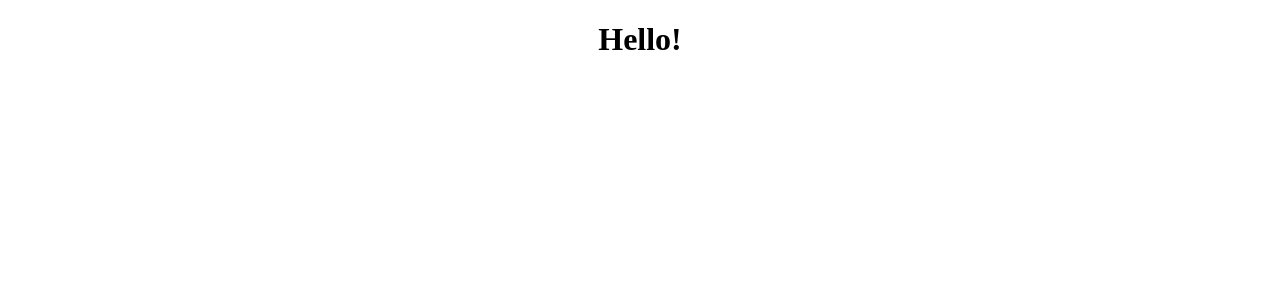
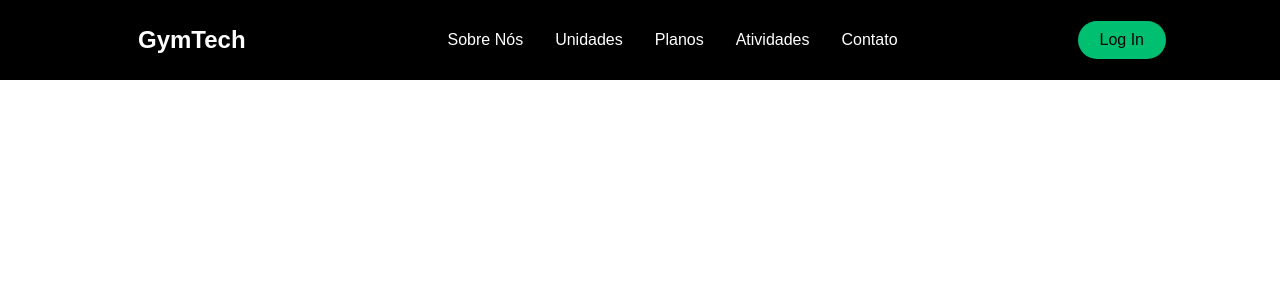
Before and after one commit to NathalieMS/React-Website-GymTech, a React (Create React App) app: page /login in a window 1280 px wide. Shown: the top 300 px of the page. Built offline with nearby package versions, Linux system fonts and the light colour scheme.

Commit message:
Barra de Navegação

```diff
--- a/package.json
+++ b/package.json
@@ -9,7 +9,11 @@
     "node": "^17.3.0",
     "react": "^17.0.2",
     "react-dom": "^17.0.2",
+    "react-icons": "^4.3.1",
+    "react-router-dom": "^6.2.1",
     "react-scripts": "5.0.0",
+    "react-scroll": "^1.8.4",
+    "styled-components": "^5.3.3",
     "web-vitals": "^2.1.2"
   },
   "scripts": {
--- a/src/App.css
+++ b/src/App.css
@@ -1,38 +1,7 @@
-.App {
-  text-align: center;
+*{
+  box-sizing: border-box;
+  margin: 0;
+  padding: 0;
+  font-family: 'Encode Sans Expanded',
+  sans-serif;
 }
-
-.App-logo {
-  height: 40vmin;
-  pointer-events: none;
-}
-
-@media (prefers-reduced-motion: no-preference) {
-  .App-logo {
-    animation: App-logo-spin infinite 20s linear;
-  }
-}
-
-.App-header {
-  background-color: #282c34;
-  min-height: 100vh;
-  display: flex;
-  flex-direction: column;
-  align-items: center;
-  justify-content: center;
-  font-size: calc(10px + 2vmin);
-  color: white;
-}
-
-.App-link {
-  color: #61dafb;
-}
-
-@keyframes App-logo-spin {
-  from {
-    transform: rotate(0deg);
-  }
-  to {
-    transform: rotate(360deg);
-  }
-}
--- a/src/App.js
+++ b/src/App.js
@@ -1,10 +1,12 @@
+import React from 'react';
 import './App.css';
-
+import Navbar from './components/Navbar';
+import {BrowserRouter as Router} from 'react-router-dom'
 function App() {
   return (
-    <div className="App">
-     <h1>Hello!</h1>
-    </div>
+    <Router>
+      <Navbar />
+    </Router>
   );
 }
 
--- /dev/null
+++ b/src/components/Navbar/NavbarElements.js
@@ -0,0 +1,115 @@
+import styled from 'styled-components'
+import { Link as LinkR } from 'react-router-dom'
+import { Link as LinkS} from 'react-scroll'
+
+export const Nav = styled.nav`
+    background: #000;
+    height: 80px;
+    /* margin-top: -80px; */
+    display: flex;
+    justify-content: center;
+    align-items: center;
+    font-size: 1rem;
+    position: sticky;
+    top: 0;
+    z-index: 10;
+
+@media screen and (max-width: 960px) {
+    transition: 0.8s all ease;
+}
+`
+export const NavbarContainer = styled.div`
+    display: flex;
+    justify-content: space-between;
+    height: 80px;
+    z-index: 1;
+    width: 100%;
+    padding: 0 24px;
+    max-width: 1100px;
+ `
+
+export const NavLogo = styled(LinkR)`
+    color: #fff;
+    justify-self: flex-start;
+    cursor: pointer;
+    font-size:1.5rem;
+    display: flex;
+    align-items: center;
+    margin-left: 24px;
+    font-weight: bold;
+    text-decoration: none;
+    `;
+
+export const MobileIcon = styled.div`
+    display:none;
+
+
+    @media screen and (max-width: 768px) {
+        display:block;
+        position: absolute;
+        top: 0;
+        right: 0;
+        transform: translate(-100%, 60%);
+        font-size: 1.8rem;
+        cursor: pointer;
+        color: #fff;
+    }
+`
+export const NavMenu = styled.ul`
+    display: flex;
+    align-items: center;
+    list-style: none;
+    text-align: center;
+    margin-right: -22px;
+
+    @media screen and (max-width: 768px) {
+        display: none;
+    }
+`
+export const NavItem = styled.li`
+    height: 80px;
+`
+export const NavLinks = styled(LinkS)`
+    color: #fff;
+    display: flex;
+    align-items: center;
+    text-decoration: none;
+    padding: 0 1rem;
+    height: 100%;
+    cursor: pointer;
+
+    &.active{
+        border-bottom: 3px solid #01bf71;
+        }
+`
+export const NavBtn = styled.nav`
+    display: flex;
+    align-items: center;
+
+    @media screen and (max-width: 768px) {
+        display: none;
+    }
+`
+export const NavBtnLink = styled(LinkR)`
+    border-radius: 50px;
+    background: #01bf71;
+    white-space: nowrap;
+    padding: 10px 22px;
+    color: #010606;
+    font-size: 16px;
+    outline: none;
+    border: none;
+    cursor: pointer;
+    transition: all 0.2s ease-in-out;
+    text-decoration: none;
+
+    &:hover {
+        transition: all 0.2s ease-in-out;
+        background: #fff;
+        color: #010606;
+
+
+
+
+    }
+`
--- /dev/null
+++ b/src/components/Navbar/index.js
@@ -0,0 +1,52 @@
+import React from 'react';
+import {FaBars} from 'react-icons/fa'
+import {Nav,
+    NavbarContainer,
+    NavLogo,
+    MobileIcon,
+    NavMenu,
+    NavItem,
+    NavLinks,
+    NavBtn,
+    NavBtnLink} from './NavbarElements';
+
+const Navbar = () => {
+    return (
+        <>
+        <Nav>
+            <NavbarContainer>
+                <NavLogo to="/">GymTech</NavLogo>
+                <MobileIcon>
+                    <FaBars />
+                </MobileIcon>
+                <NavMenu>
+                    <NavItem>
+                        <NavLinks to="about">Sobre Nós</NavLinks>
+                    </NavItem>
+
+                    <NavItem>
+                        <NavLinks to='unidades'>Unidades</NavLinks>
+                    </NavItem>
+
+                    <NavItem>
+                        <NavLinks to='planos'>Planos</NavLinks>
+                    </NavItem>
+
+                    <NavItem>
+                        <NavLinks to='atividades'>Atividades</NavLinks>
+                    </NavItem>
+
+                    <NavItem>
+                        <NavLinks to='contato'>Contato</NavLinks>
+                    </NavItem>
+                </NavMenu>
+                <NavBtn>
+                    <NavBtnLink to="/login">Log In</NavBtnLink>
+                </NavBtn>
+            </NavbarContainer>
+        </Nav>
+        </>
+    )
+}
+
+export default Navbar;
```
Also changed, not shown: src/index.js (line endings or trailing spaces), 1 other file (tests, documents, lock files or other folders).
